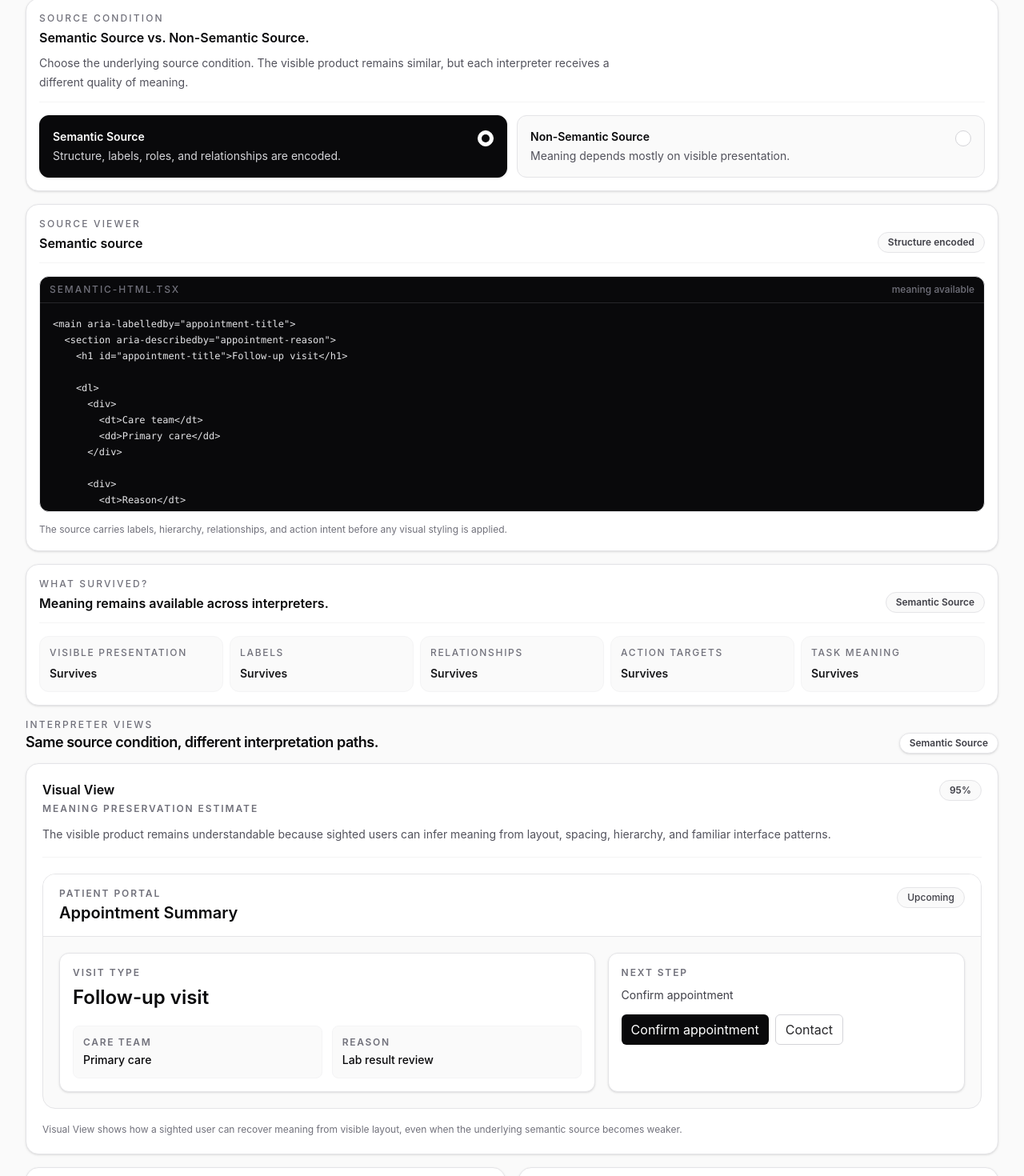
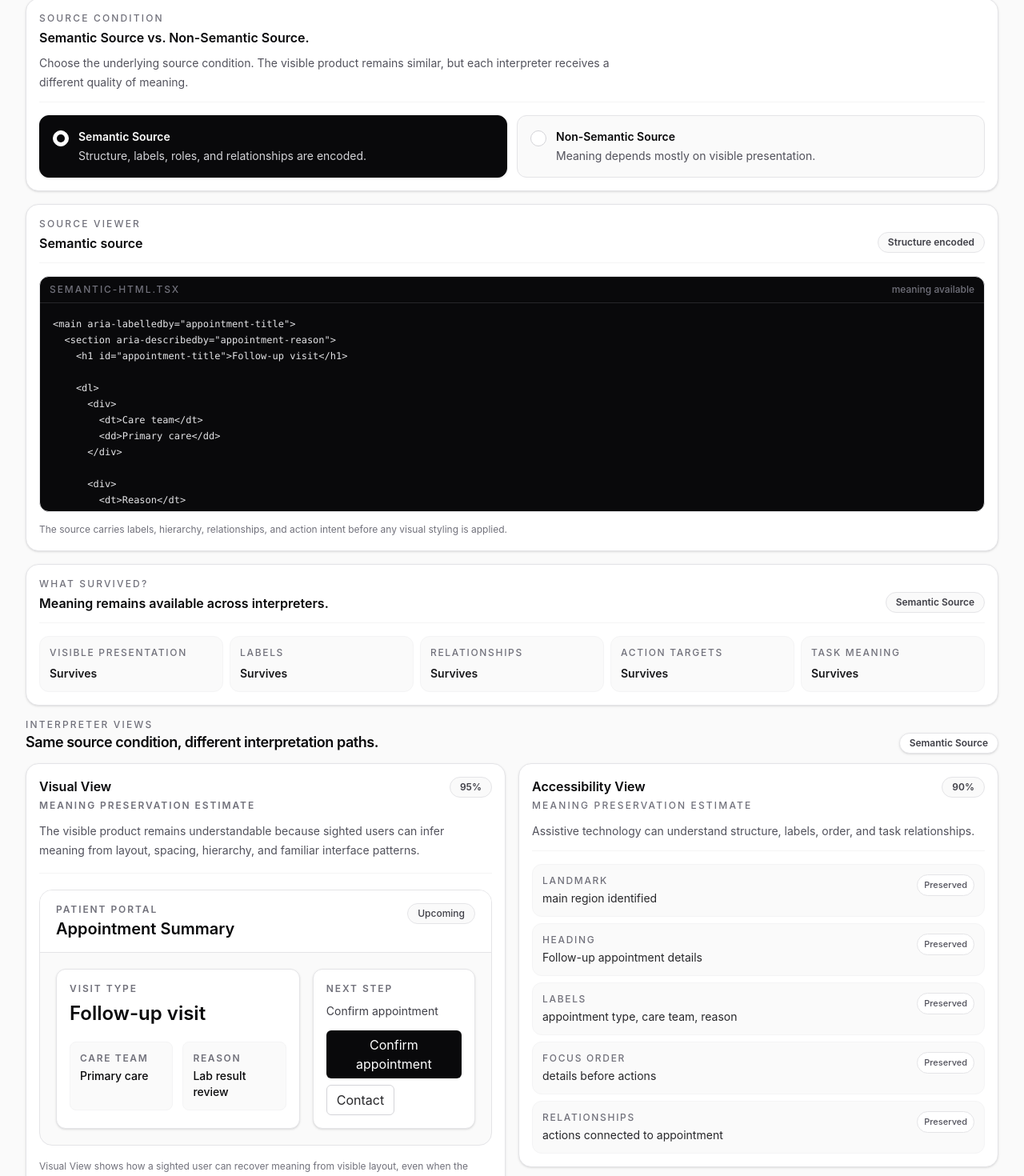
Before and after one commit to j-hargrove/headless-accessibility-demo, a Next.js app: page / in a window 1280 px wide. Shown: the part 264-1734 px from the top of the page at 80% size. Built offline with nearby package versions, Linux system fonts and the light colour scheme.

Commit message:
Finalize live headless accessibility demo

```diff
--- a/app/components/SourceLayer.tsx
+++ b/app/components/SourceLayer.tsx
@@ -84,8 +84,21 @@ export default function SourceLayer({
                   : "border-zinc-200 bg-zinc-50 text-zinc-900 hover:border-zinc-300 hover:bg-white"
               }`}
             >
-              <div className="flex items-start justify-between gap-3">
-                <div>
+              <div className="flex items-start gap-3">
+                <span
+                  className={`mt-0.5 flex h-5 w-5 shrink-0 items-center justify-center rounded-full border ${
+                    isSelected
+                      ? "border-white bg-white"
+                      : "border-zinc-300 bg-white"
+                  }`}
+                  aria-hidden="true"
+                >
+                  {isSelected ? (
+                    <span className="h-2.5 w-2.5 rounded-full bg-zinc-950" />
+                  ) : null}
+                </span>
+
+                <div className="min-w-0">
                   <p
                     className={`text-sm font-semibold ${
                       isSelected ? "text-white" : "text-zinc-950"
@@ -101,19 +114,6 @@ export default function SourceLayer({
                     {option.description}
                   </p>
                 </div>
-
-                <span
-                  className={`mt-0.5 flex h-5 w-5 shrink-0 items-center justify-center rounded-full border ${
-                    isSelected
-                      ? "border-white bg-white"
-                      : "border-zinc-300 bg-white"
-                  }`}
-                  aria-hidden="true"
-                >
-                  {isSelected ? (
-                    <span className="h-2.5 w-2.5 rounded-full bg-zinc-950" />
-                  ) : null}
-                </span>
               </div>
             </button>
           );
--- a/app/components/VisualView.tsx
+++ b/app/components/VisualView.tsx
@@ -9,7 +9,7 @@ export default function VisualView({ source = semanticSource }: VisualViewProps)
   const score = source.fidelity.visual;
 
   return (
-    <article className="rounded-2xl border border-zinc-200 bg-white p-5 shadow-sm lg:col-span-2">
+    <article className="rounded-2xl border border-zinc-200 bg-white p-4 shadow-sm">
       <header className="mb-5 border-b border-zinc-100 pb-4">
         <div className="flex items-start justify-between gap-4">
           <div>
```
